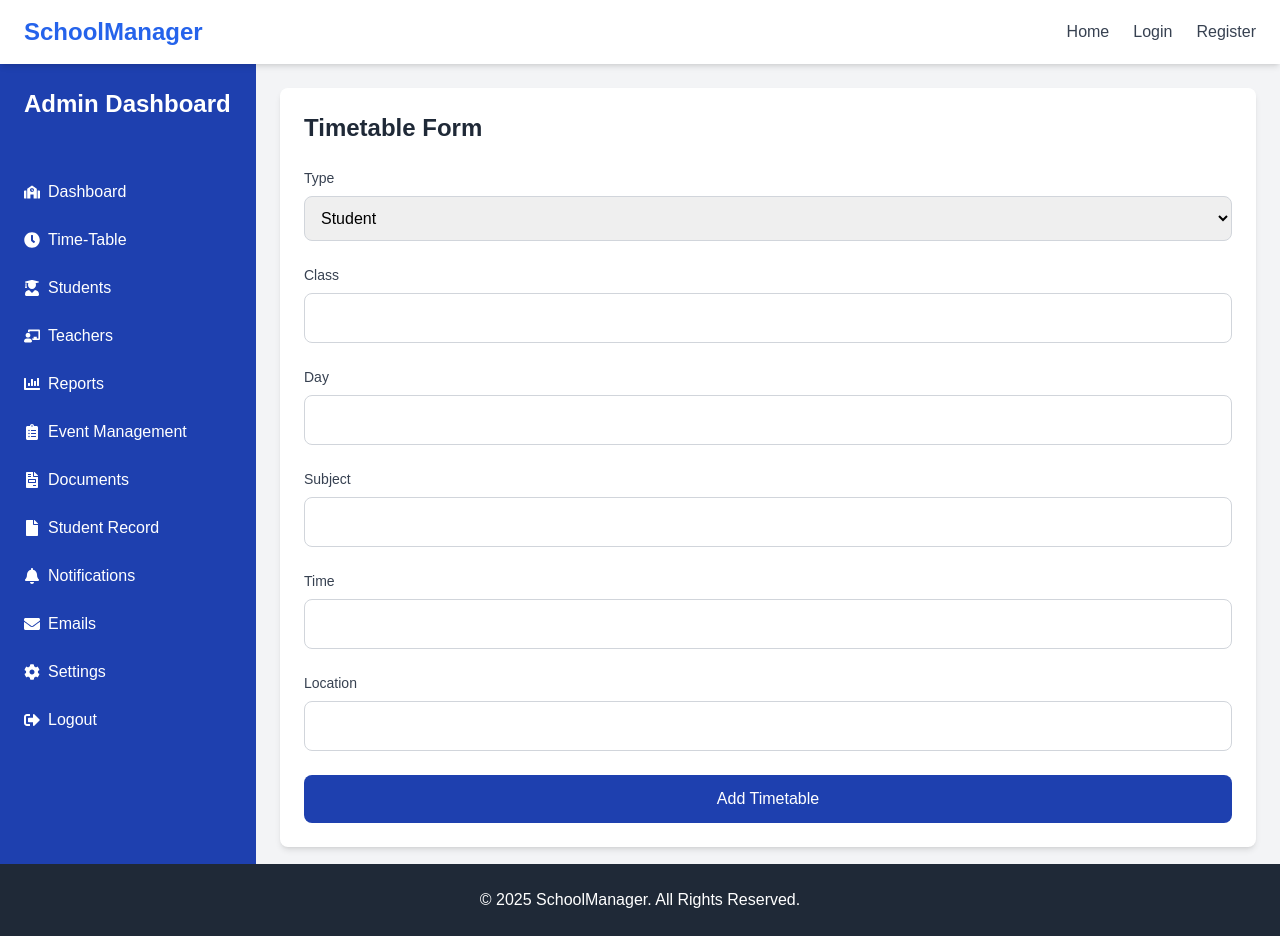
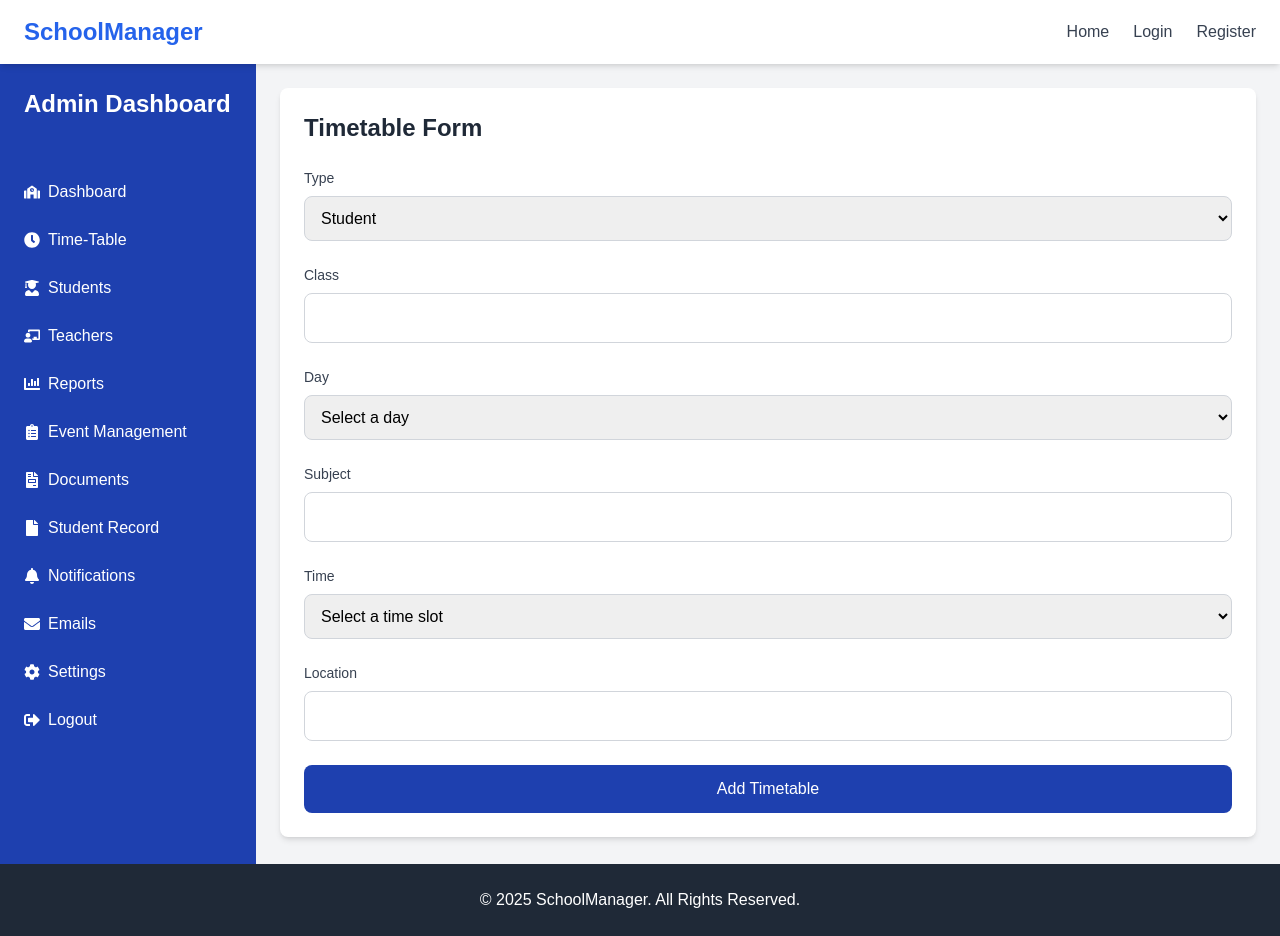
Before and after one commit to Firass777/SchoolMangement, a React app in the folder frontend/: page /timetableform in a window 1280 px wide. Built offline with nearby package versions, Linux system fonts and the light colour scheme; the HTML template or start-up script is replaced by a standard one.

Commit message:
Update TimetableForm
- Replaced the 'Day' input field with a dropdown list containing all weekdays.
- Replaced the 'Time' input field with a dropdown list of predefined time slots.

```diff
--- a/frontend/src/components/Admin/TimetableForm.jsx
+++ b/frontend/src/components/Admin/TimetableForm.jsx
@@ -11,7 +11,7 @@ import {
   FaSchool,
   FaClipboardList,
   FaClock,
-  FaFileInvoice ,
+  FaFileInvoice,
   FaFile,
 } from "react-icons/fa";
 
@@ -25,6 +25,16 @@ function TimetableForm() {
     time: "",
     location: "",
   });
+
+  // Dropdown options
+  const daysOfWeek = ["Monday", "Tuesday", "Wednesday", "Thursday", "Friday", "Saturday", "Sunday"];
+  const timeSlots = [
+    "08:30 - 10:00 AM",
+    "10:05 - 11:35 AM",
+    "12:00 - 13:30 PM",
+    "13:35 - 15:00 PM",
+    "15:05 - 17:00 PM",
+  ];
 
   const handleSubmit = async (e) => {
     e.preventDefault();
@@ -166,16 +176,22 @@ function TimetableForm() {
               </div>
             )}
 
-            {/* Day */}
+            {/* Day Dropdown */}
             <div>
               <label className="block text-sm font-medium text-gray-700 mb-2">Day</label>
-              <input
-                type="text"
+              <select
                 value={formData.day}
                 onChange={(e) => setFormData({ ...formData, day: e.target.value })}
                 className="w-full p-3 border border-gray-300 rounded-lg focus:outline-none focus:ring-2 focus:ring-blue-500"
                 required
-              />
+              >
+                <option value="" disabled>Select a day</option>
+                {daysOfWeek.map((day) => (
+                  <option key={day} value={day}>
+                    {day}
+                  </option>
+                ))}
+              </select>
             </div>
 
             {/* Subject */}
@@ -190,16 +206,22 @@ function TimetableForm() {
               />
             </div>
 
-            {/* Time */}
+            {/* Time Dropdown */}
             <div>
               <label className="block text-sm font-medium text-gray-700 mb-2">Time</label>
-              <input
-                type="text"
+              <select
                 value={formData.time}
                 onChange={(e) => setFormData({ ...formData, time: e.target.value })}
                 className="w-full p-3 border border-gray-300 rounded-lg focus:outline-none focus:ring-2 focus:ring-blue-500"
                 required
-              />
+              >
+                <option value="" disabled>Select a time slot</option>
+                {timeSlots.map((time) => (
+                  <option key={time} value={time}>
+                    {time}
+                  </option>
+                ))}
+              </select>
             </div>
 
             {/* Location */}
```
Lines whose indentation alone changed are shown as unchanged.
